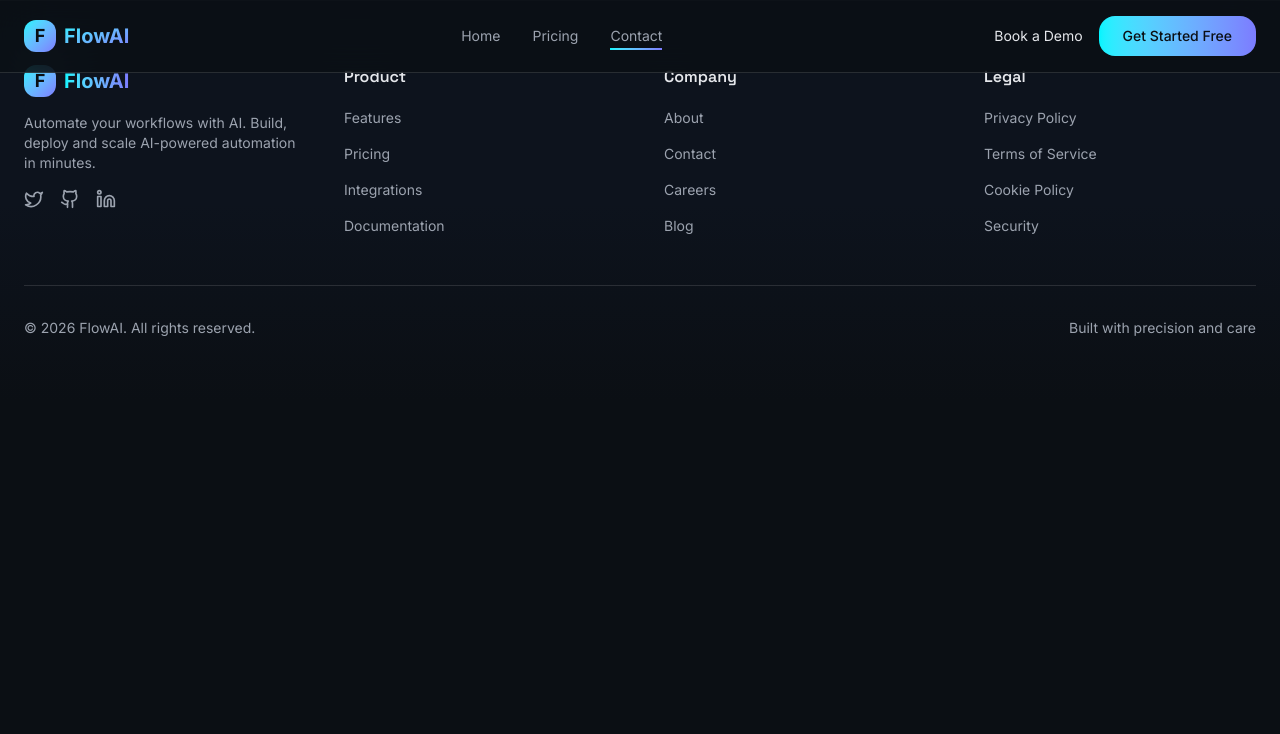
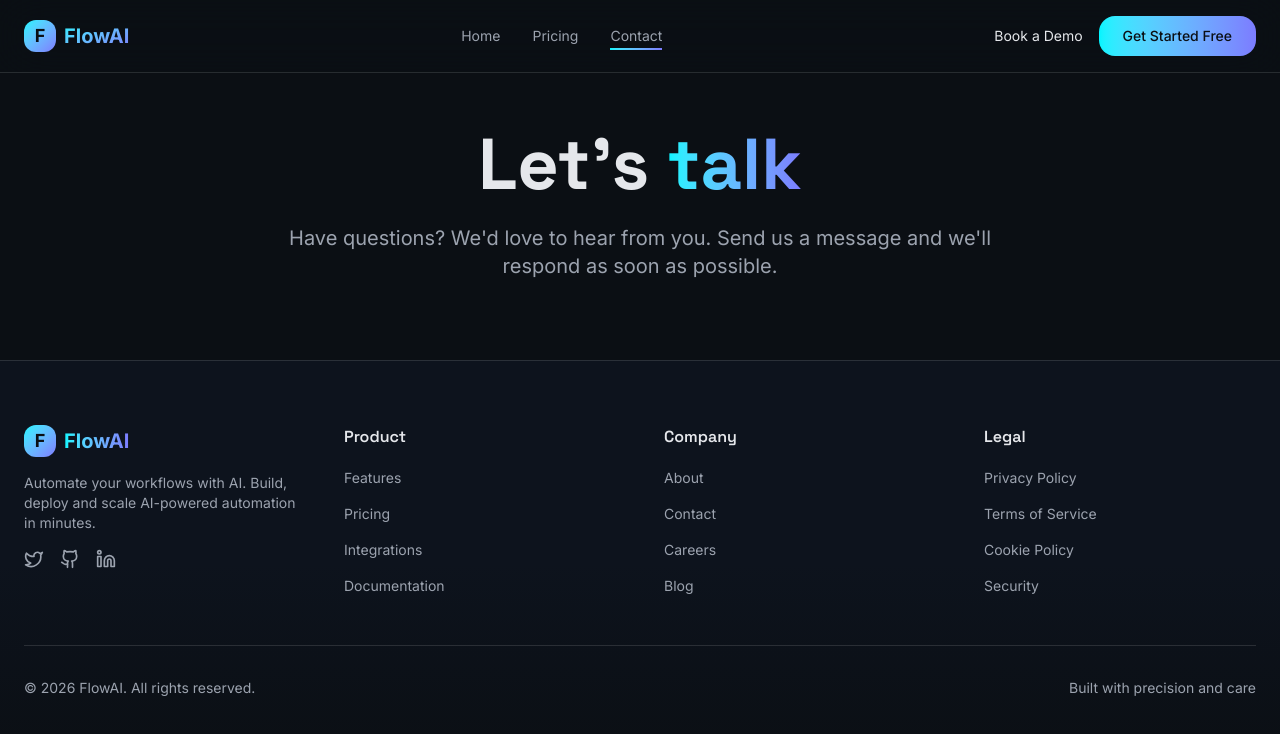
Before and after one commit to lazarpetrovic/flowai, a React (Vite) app: page /contact in a window 1280 px wide. Shown: the top 734 px of the page. Built offline with nearby package versions, Linux system fonts and the light colour scheme.

Commit message:
hero section for contact page

```diff
--- a/src/app/App.tsx
+++ b/src/app/App.tsx
@@ -3,6 +3,7 @@ import { HomePage } from './pages/HomePage'
 import { Navigation } from './components/Navigation.tsx'
 import { PricingPage } from './pages/Pricing.tsx';
 import { Footer } from './components/Footer.tsx';
+import { ContactPage } from './pages/ContactPage.tsx';
 
 function App() {
   return (
@@ -13,6 +14,7 @@ function App() {
         <Routes>
         <Route path="/" element={<HomePage />} />
         <Route path="/pricing" element={<PricingPage />} />
+        <Route path="/contact" element={<ContactPage />} />
         </Routes>
       </main>
       <Footer />
--- /dev/null
+++ b/src/app/pages/ContactPage.tsx
@@ -0,0 +1,27 @@
+import { motion } from "framer-motion";
+
+export function ContactPage() {
+    return (
+        <div className="pt-32">
+            <div className="pb-20">
+                <div className="container mx-auto px-6">
+                    <motion.div
+                    initial={{opacity: 0, y: 30}}
+                    animate={{opacity: 1, y: 0}}
+                    transition={{duration: 0.6}}
+                    className="text-center max-w-3xl mx-auto">
+                        <h1 className="text-5xl md:text-7xl font-bold mb-6">
+                            Let's{' '}
+                            <span className="bg-gradient-to-r from-primary to-secondary bg-clip-text text-transparent">
+                                talk
+                            </span>
+                        </h1>
+                        <p className="text-xl text-muted">
+                            Have questions? We'd love to hear from you. Send us a message and we'll respond as soon as possible.
+                        </p>
+                    </motion.div>
+                </div>
+            </div>
+        </div>
+    )
+}
--- a/src/app/pages/HomePage.tsx
+++ b/src/app/pages/HomePage.tsx
@@ -7,7 +7,6 @@ import { UseCases } from "../components/homepage/UseCases";
 import { Testimonials } from "../components/homepage/Testimonial";
 import { Pricing } from "../components/homepage/Pricing";
 import { CTAsection } from "../components/homepage/CTAsection";
-import { Footer } from "../components/Footer";
 
 export function HomePage() {
   return <>
```
